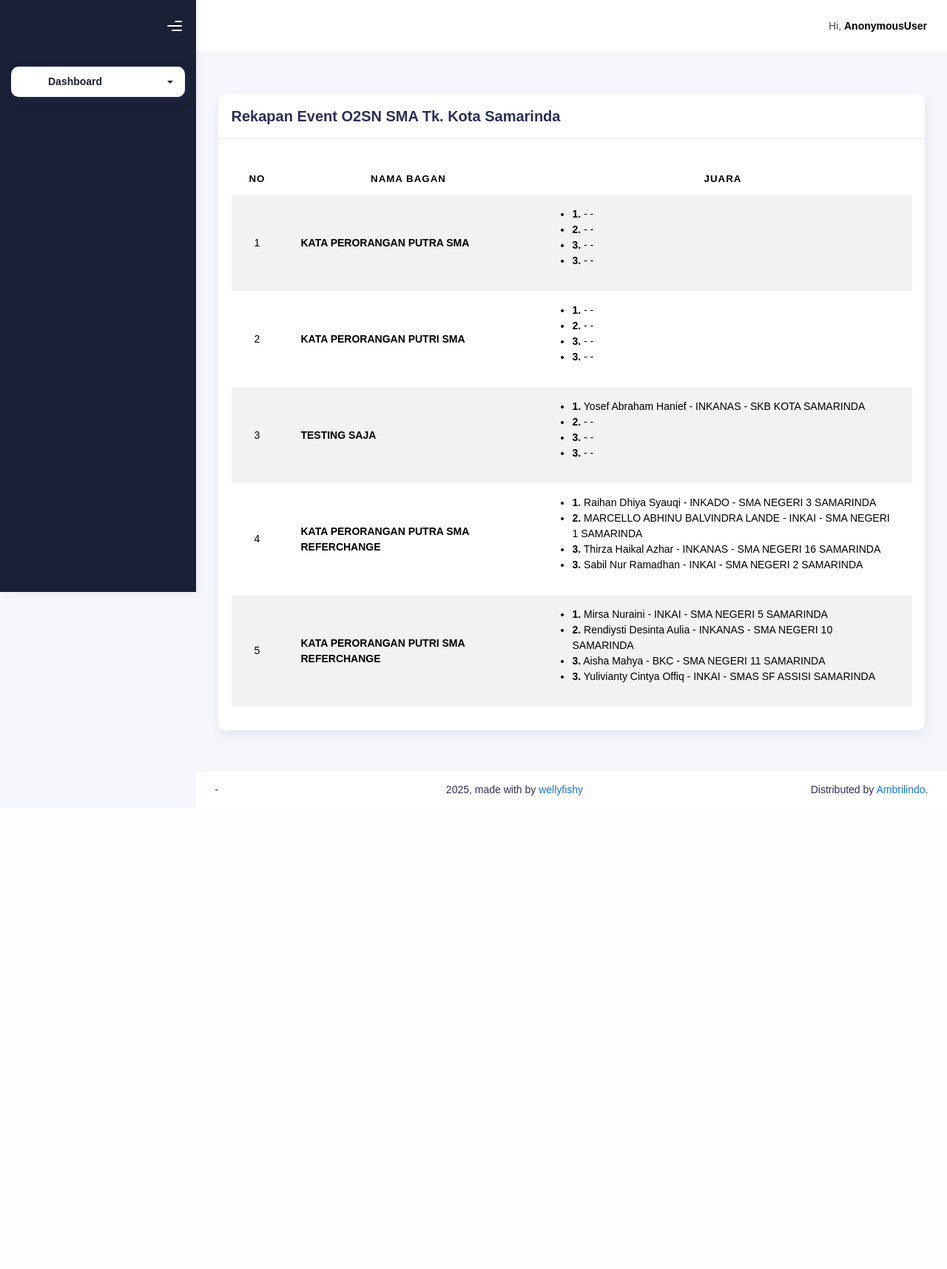
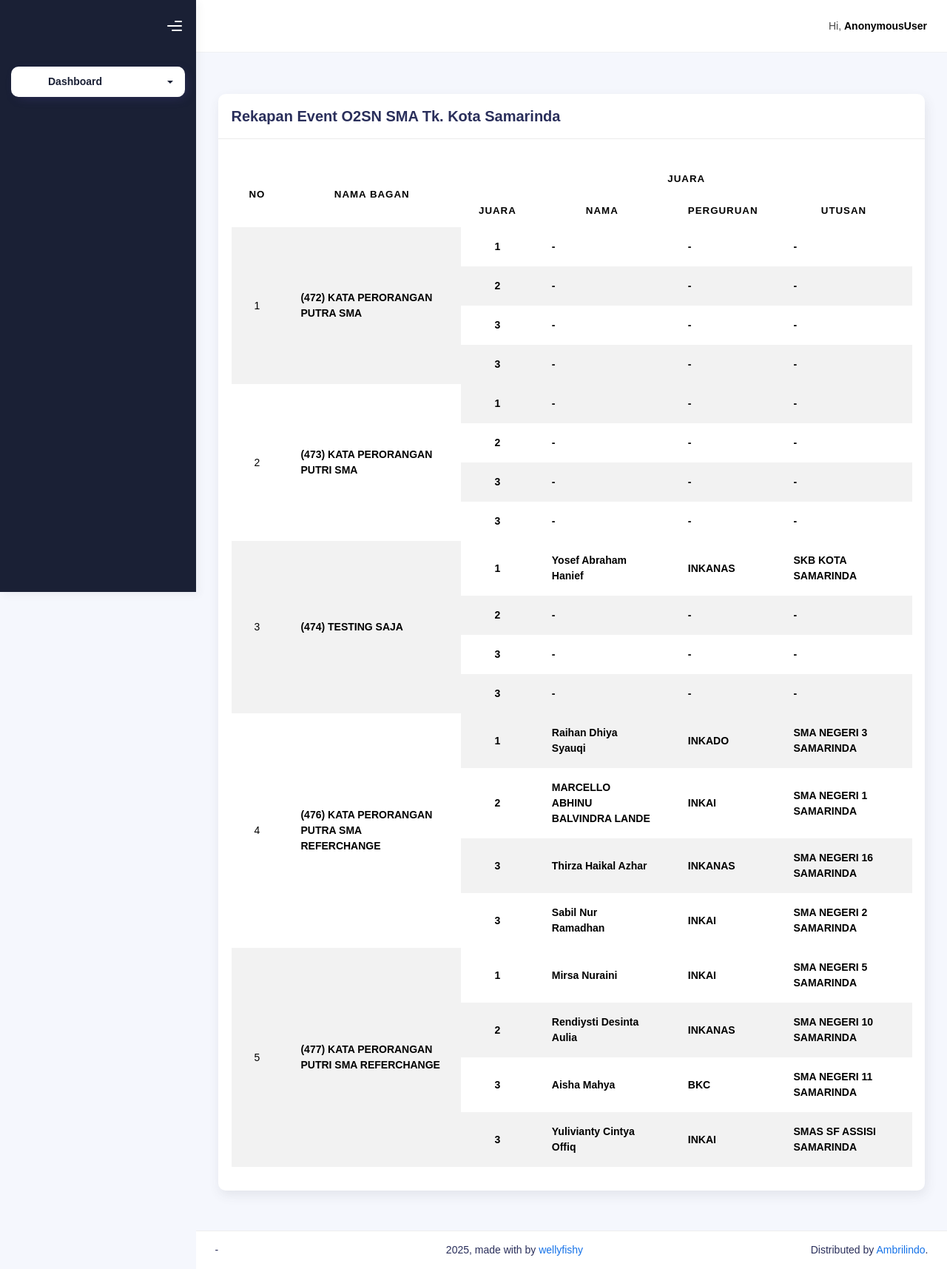
Before and after one commit to wellyfishy/ambrilindo_v2.0, a Django app: page /admin-rekapan/2 in a window 1280 px wide. Shown: the whole page at 74% size. Before the commit the page ends 1075 px from the top, so only its background shows below. Run offline with Django 5.2, Linux system fonts and the light colour scheme; data comes from the database, SQL or seed files in the repository; both versions use the stored data as it was after the commit; some libraries are stand-ins or nearby versions.

Commit message:
banyak banget

```diff
--- a/backend/models.py
+++ b/backend/models.py
@@ -67,8 +67,8 @@ class DetailBagan(models.Model):
     atlet2 = models.ForeignKey(Atlet, null=True, blank=True, on_delete=models.SET_NULL, related_name="atlet2")
     score1 = models.CharField(max_length=10, null=True, blank=True)
     score2 = models.CharField(max_length=10, null=True, blank=True)
-    kata1 = models.CharField(max_length=50, null=True, blank=True)
-    kata2 = models.CharField(max_length=50, null=True, blank=True)
+    kata1 = models.CharField(max_length=50, null=True, blank=True, default='0 - Blank')
+    kata2 = models.CharField(max_length=50, null=True, blank=True, default='0 - Blank')
     hantei = models.BooleanField(default=False)
 
     def __str__(self):
--- a/backend/templates/admin/dashboard.html
+++ b/backend/templates/admin/dashboard.html
@@ -108,7 +108,7 @@
                             {% for bagan in bagans %}
                             <tr>
                                 <td style="text-align: center;">{{ forloop.counter }}</td>
-                                <td><a href="{% url 'admin-bagan-detail' event_pk=event.pk bagan_pk=bagan.pk %}"><b>{{ bagan.nama_bagan }}</b></td>
+                                <td><a href="{% url 'admin-bagan-detail' event_pk=event.pk bagan_pk=bagan.pk %}"><b>({{ bagan.pk }}) {{ bagan.nama_bagan }}</b></td>
                                 <td style="text-align: center;">
                                     <a href="{% url 'edit-admin-bagan-detail' event_pk=event.pk bagan_pk=bagan.pk %}" class="btn btn-primary">Edit</a>
                                     <a href="{% url 'hapus-admin-bagan-detail' event_pk=event.pk bagan_pk=bagan.pk %}" class="btn btn-danger">Hapus</a>
--- a/backend/templates/admin/rekapan.html
+++ b/backend/templates/admin/rekapan.html
@@ -25,25 +25,49 @@
                         <table class="table table-striped mt-3">
                             <thead>
                                 <tr>
-                            <th scope="col" style="text-align: center;">No</th>
-                            <th scope="col" style="text-align: center;">Nama Bagan</th>
-                            <th scope="col" style="text-align: center;">Juara</th>
+                                <th scope="col" style="text-align: center; vertical-align: middle;" rowspan="2">No</th>
+                                <th scope="col" style="text-align: center; vertical-align: middle;" rowspan="2">Nama Bagan</th>
+                                <th scope="col" style="text-align: center;" colspan="4">Juara</th>
+                                </tr>
+                                <tr>
+                                    <th scope="col" style="text-align: center; width: 5%;">Juara</th>
+                                    <th scope="col" style="text-align: center; width: 20%;">Nama</th>
+                                    <th scope="col" style="text-align: center; width: 10%;">Perguruan</th>
+                                    <th scope="col" style="text-align: center; width: 20%;">Utusan</th>
                                 </tr>
                             </thead>
                             <tbody>
                             {% for bagan in bagans %}
+                                {% with bg=forloop.counter|divisibleby:2|yesno:"table-light," %}
                                 <tr>
-                                <td style="text-align: center;">{{ forloop.counter }}</td>
-                                <td><b>{{ bagan.nama_bagan }}</b></td>
-                                <td>
-                                    <ul>
-                                        <li><b>1.</b> {{ bagan.juara_1.nama_atlet }} - {{ bagan.juara_1.perguruan.nama_perguruan }} - {{ bagan.juara_1.utusan.nama_utusan }}</li>
-                                        <li><b>2.</b> {{ bagan.juara_2.nama_atlet }} - {{ bagan.juara_2.perguruan.nama_perguruan }} - {{ bagan.juara_2.utusan.nama_utusan }}</li>
-                                        <li><b>3.</b> {{ bagan.juara_3a.nama_atlet }} - {{ bagan.juara_3a.perguruan.nama_perguruan }} - {{ bagan.juara_3a.utusan.nama_utusan }}</li>
-                                        <li><b>3.</b> {{ bagan.juara_3b.nama_atlet }} - {{ bagan.juara_3b.perguruan.nama_perguruan }} - {{ bagan.juara_3b.utusan.nama_utusan }}</li>
-                                    </ul>
-                                </td>
+                                    <td rowspan="5" style="text-align: center;">{{ forloop.counter }}</td>
+                                    <td rowspan="5"><b>({{ bagan.pk }}) {{ bagan.nama_bagan }}</b></td>
                                 </tr>
+                                <tr>
+                                    <td style="text-align: center;"><b>1</b></td>
+                                    <td style="text-align: left;"><b>{% if bagan.juara_1 %}{{ bagan.juara_1.nama_atlet }}{% else %}-{% endif %}</b></td>
+                                    <td style="text-align: left;"><b>{% if bagan.juara_1 %}{{ bagan.juara_1.perguruan.nama_perguruan }}{% else %}-{% endif %}</b></td>
+                                    <td style="text-align: left;"><b>{% if bagan.juara_1 %}{{ bagan.juara_1.utusan.nama_utusan }}{% else %}-{% endif %}</b></td>
+                                </tr>
+                                <tr>
+                                    <td style="text-align: center;"><b>2</b></td>
+                                    <td style="text-align: left;"><b>{% if bagan.juara_2 %}{{ bagan.juara_2.nama_atlet }}{% else %}-{% endif %}</b></td>
+                                    <td style="text-align: left;"><b>{% if bagan.juara_2 %}{{ bagan.juara_2.perguruan.nama_perguruan }}{% else %}-{% endif %}</b></td>
+                                    <td style="text-align: left;"><b>{% if bagan.juara_2 %}{{ bagan.juara_2.utusan.nama_utusan }}{% else %}-{% endif %}</b></td>
+                                </tr>
+                                <tr>
+                                    <td style="text-align: center;"><b>3</b></td>
+                                    <td style="text-align: left;"><b>{% if bagan.juara_3a %}{{ bagan.juara_3a.nama_atlet }}{% else %}-{% endif %}</b></td>
+                                    <td style="text-align: left;"><b>{% if bagan.juara_3a %}{{ bagan.juara_3a.perguruan.nama_perguruan }}{% else %}-{% endif %}</b></td>
+                                    <td style="text-align: left;"><b>{% if bagan.juara_3a %}{{ bagan.juara_3a.utusan.nama_utusan }}{% else %}-{% endif %}</b></td>
+                                </tr>
+                                <tr>
+                                    <td style="text-align: center;"><b>3</b></td>
+                                    <td style="text-align: left;"><b>{% if bagan.juara_3b %}{{ bagan.juara_3b.nama_atlet }}{% else %}-{% endif %}</b></td>
+                                    <td style="text-align: left;"><b>{% if bagan.juara_3b %}{{ bagan.juara_3b.perguruan.nama_perguruan }}{% else %}-{% endif %}</b></td>
+                                    <td style="text-align: left;"><b>{% if bagan.juara_3b %}{{ bagan.juara_3b.utusan.nama_utusan }}{% else %}-{% endif %}</b></td>
+                                </tr>
+                                {% endwith %}
                             {% endfor %}
                             </tbody>
                         </table>
--- a/backend/templates/admin/scoring-board.html
+++ b/backend/templates/admin/scoring-board.html
@@ -412,6 +412,9 @@
         document.getElementById('atlet_blue_country').innerText = data.details.atlet_blue_perguruan + ' - ' + data.details.atlet_blue_utusan
         document.getElementById('ao-score').innerText = '0'
 
+        $('#kata-aka').text(data.details.atlet_red_kata)
+        $('#kata-ao').text(data.details.atlet_blue_kata)
+
         totalSeconds = 0
         milliseconds = 0
         updateDisplay(totalSeconds, milliseconds);
--- a/backend/views.py
+++ b/backend/views.py
@@ -719,15 +719,17 @@ def control_panel(request, event_pk, bagan_pk, detailbagan_pk):
 
         detailbagan_next_round.save()
 
-        return redirect('control-panel', event_pk=event_pk, bagan_pk=bagan_pk, detailbagan_pk=detailbagan_pk)
+        return redirect('admin-bagan-detail', event_pk=event_pk, bagan_pk=bagan_pk)
 
     detail_data = {
         "atlet_red": detail_bagan.atlet1.nama_atlet if detail_bagan.atlet1 else None,
         "atlet_red_perguruan": detail_bagan.atlet1.perguruan.nama_perguruan if detail_bagan.atlet1 else None,
         "atlet_red_utusan": detail_bagan.atlet1.utusan.nama_utusan if detail_bagan.atlet1 else None,
+        "atlet_red_kata": detail_bagan.kata1 if detail_bagan.kata1 else None,
         "atlet_blue": detail_bagan.atlet2.nama_atlet if detail_bagan.atlet2 else None,
         "atlet_blue_perguruan": detail_bagan.atlet2.perguruan.nama_perguruan if detail_bagan.atlet2 else None,
         "atlet_blue_utusan": detail_bagan.atlet2.utusan.nama_utusan if detail_bagan.atlet2 else None,
+        "atlet_blue_kata": detail_bagan.kata2 if detail_bagan.kata2 else None,
         "tipe_tanding": bagan.tipe_tanding,
         "nomor_tanding": bagan.nomor_tanding.nama_nomor_tanding,
     }
```
Also changed, not shown: backend/templates/admin/bagan-detail.html (+5 -3 lines), backend/templates/admin/control-panel.html (+27 -17 lines), backend/templates/admin/tambah-bagan.html (+11 -3 lines), backend/migrations/0014_alter_detailbagan_kata1_alter_detailbagan_kata2.py (added), db.sqlite3. Lines whose indentation alone changed are shown as unchanged.
